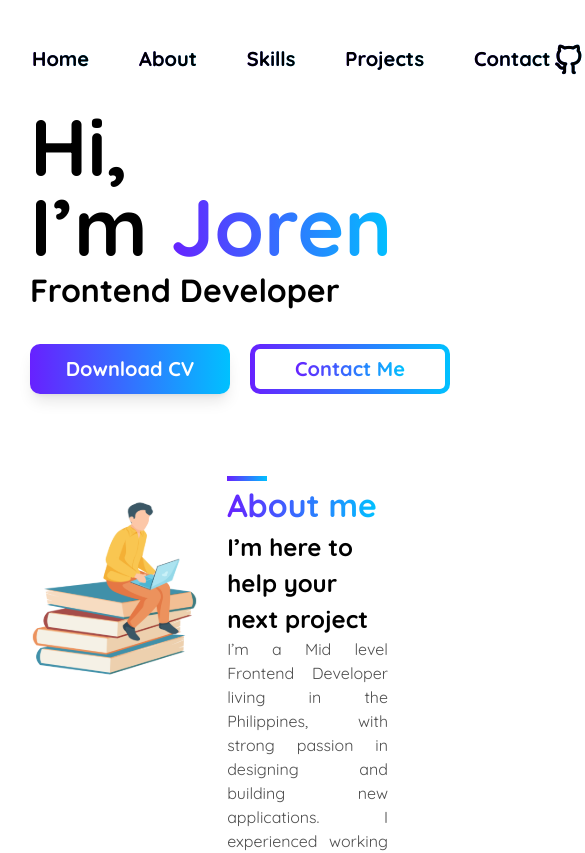
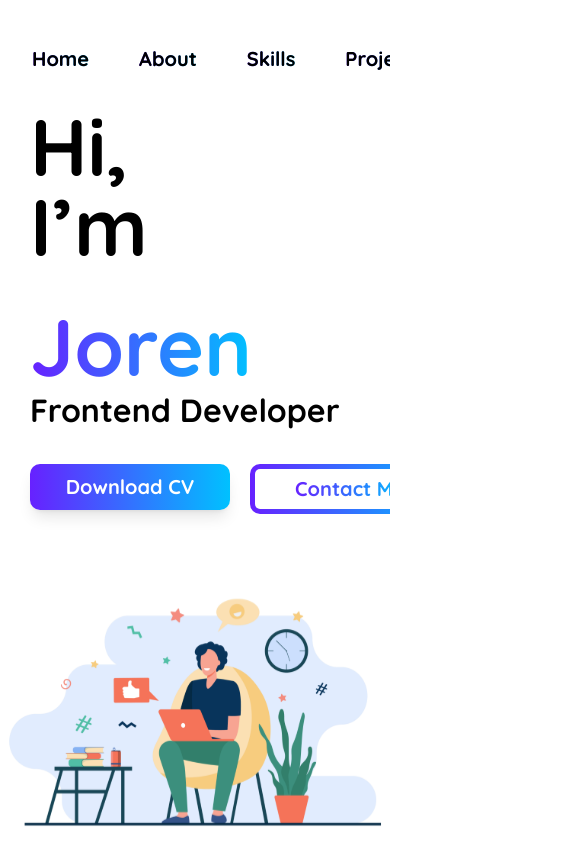
Before and after one commit to jorenbagadiong/portfolio, a Next.js app: page / in a window 390 px wide. Shown: the top 853 px of the page, 585 px wide, since content can reach past the window. Built offline with nearby package versions, Linux system fonts and the light colour scheme.

Commit message:
download CV

```diff
--- a/components/Hero.js
+++ b/components/Hero.js
@@ -1,33 +1,67 @@
 import Image from "next/image"
-import Link from "next/link"
+import axios from "axios"
 
-import homeImg from "../public/assets/images/Home.svg"
-import Button from "./Button"
+import { Button } from "components"
 
 export default function Hero() {
+  const dowloadCV = () => {
+    axios({
+      url: "/file/CV.docx",
+      method: "GET",
+      responseType: "blob",
+    }).then((res) => {
+      const url = window.URL.createObjectURL(new Blob([res.data]))
+      const link = document.createElement("a")
+      link.href = url
+      link.setAttribute("download", "Joren Bagadiong.docx") //or any other extension
+      document.body.appendChild(link)
+      link.click()
+    })
+  }
+
   return (
     <section id="hero">
       <div className="container mx-auto">
-        <div className="flex align-center justify-between mx-auto">
+        <div className="flex flex-col lg:flex-row align-center justify-between item-center mx-auto">
           <div
-            className="my-auto ml-[30px]"
+            className="my-auto ml-[30px] flex-1"
             data-aos="fade-right"
             data-aos-offset="300"
           >
+            <div>
               <h1 className="h1">Hi,</h1>
               <h1 className="h1 mt-[-40px]">
                 I’m <span className="gradientText">Joren</span>
               </h1>
               <h3 className="h3 mt-[-20px]">Frontend Developer</h3>
               <div className="flex mt-[30px] gap-x-[20px]">
-              <button type="button" className="gradientButton">
+                <div>
+                  <button
+                    type="button"
+                    className="gradientButton"
+                    onClick={dowloadCV}
+                  >
                     Download CV
                   </button>
-              <Button name="Contact Me" path="#contact" width={200} height={200} />
+                </div>
+                <div>
+                  <Button
+                    name="Contact Me"
+                    path="#contact"
+                    width={200}
+                    height={200}
+                  />
+                </div>
+              </div>
             </div>
           </div>
           <div data-aos="fade-left" data-aos-offset="300">
-            <Image alt="home-image" src={homeImg} width="700" height="700" />
+            <Image
+              alt="home-image"
+              src="/assets/images/Home.svg"
+              width="700"
+              height="700"
+            />
           </div>
         </div>
       </div>
--- a/package.json
+++ b/package.json
@@ -10,6 +10,7 @@
   },
   "dependencies": {
     "aos": "^2.3.4",
+    "axios": "^0.27.2",
     "emailjs-com": "^3.2.0",
     "next": "12.2.5",
     "react": "18.2.0",
--- a/styles/globals.css
+++ b/styles/globals.css
@@ -12,16 +12,29 @@
     font-family: "Quicksand", sans-serif;
     font-weight: 400;
     scroll-behavior: smooth;
+    overflow-x: hidden;
   }
 
   ::-webkit-scrollbar {
     width: 10px;
+    height: 10px;
     background: #fff;
   }
 
   ::-webkit-scrollbar-thumb {
     background: linear-gradient(
       180deg,
+      #6721ff 0%,
+      #684cf5 44.01%,
+      #00c1ff 100%
+    );
+    cursor: pointer;
+    border-radius: 5px;
+  }
+
+  ::-webkit-scrollbar-thumb:horizontal {
+    background: linear-gradient(
+      90deg,
       #6721ff 0%,
       #684cf5 44.01%,
       #00c1ff 100%
```
Also changed, not shown: 2 other files (tests, documents, lock files or other folders). Lines whose indentation alone changed are shown as unchanged.
